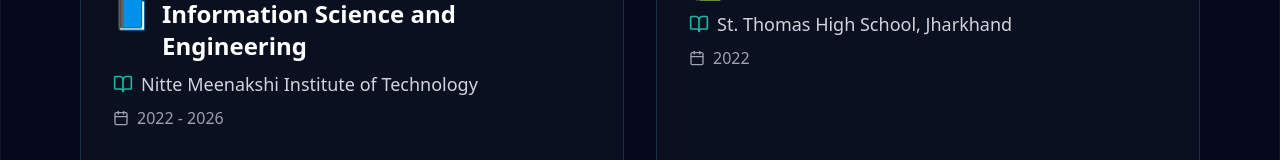
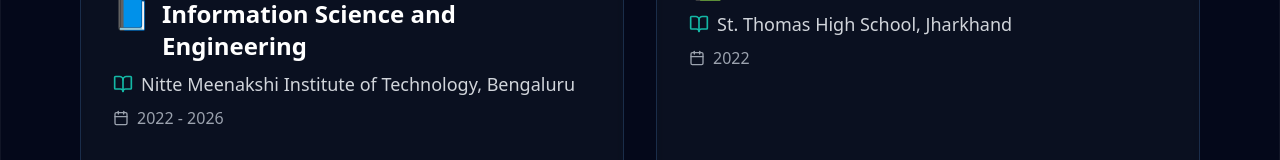
Before and after one commit to Shetu003/Portfolio, a React (Vite) app: page /education in a window 1280 px wide. Shown: the part 419-579 px from the top of the page. Built offline with nearby package versions, Linux system fonts and the light colour scheme.

Commit message:
Education.jsx

```diff
--- a/src/pages/Education/Education.jsx
+++ b/src/pages/Education/Education.jsx
@@ -16,7 +16,7 @@
   const educationData = [
     {
       degree: "Bachelor of Engineering in Information Science and Engineering",
-      school: "Nitte Meenakshi Institute of Technology",
+      school: "Nitte Meenakshi Institute of Technology, Bengaluru",
       mascot: "📘",
       year: "2022 - 2026",
       achievements: [],
```
